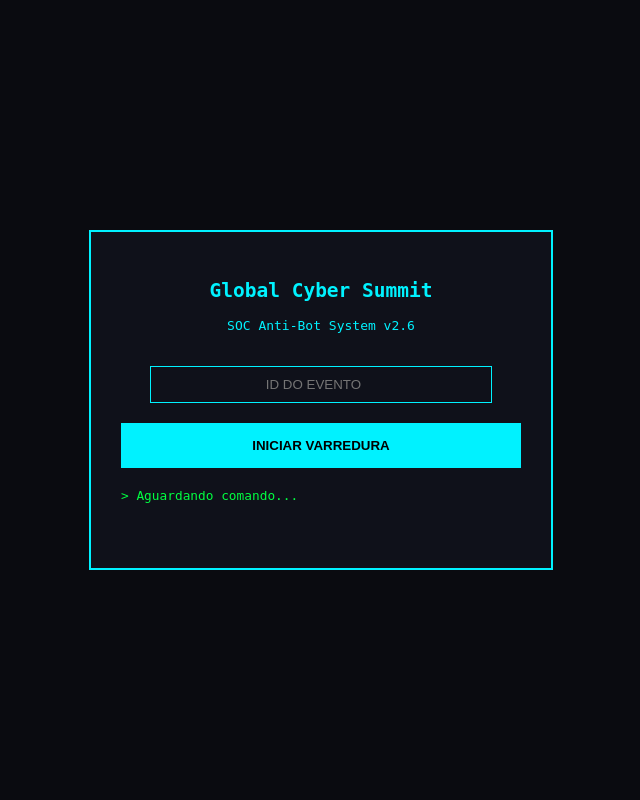
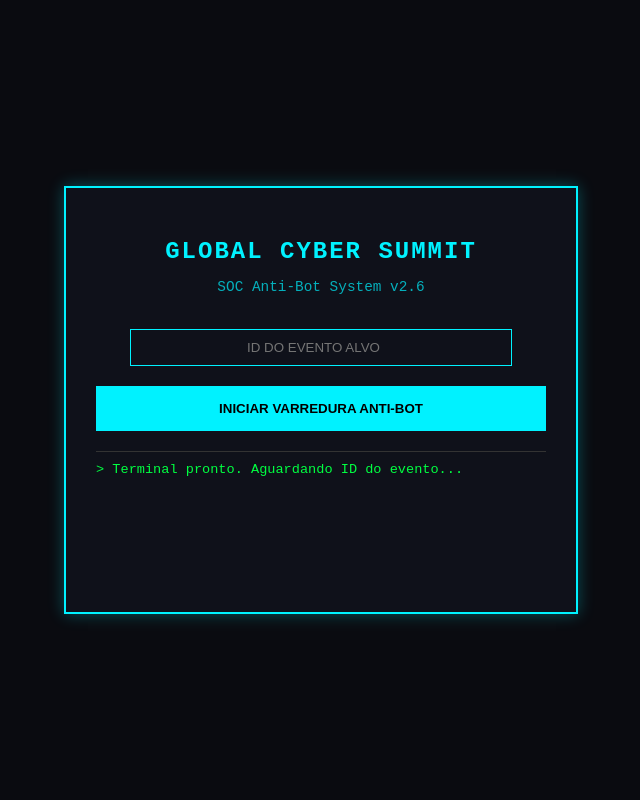
Before and after one commit to GeovanneCP/CP2, a Flask app: page / in a window 1280 px wide. Shown: the whole page, without its empty margins (319-959 px from the left). Run offline with Flask 3, Linux system fonts and the light colour scheme.

Commit message:
alteração

```diff
--- a/app.py
+++ b/app.py
@@ -2,10 +2,12 @@ import os
 from flask import Flask, render_template, request, jsonify
 import oracledb
 
+
+
 app = Flask(__name__)
 
-
-DB_USER = os.getenv('DB_USER', 'seu_usuario_padrao')
+# Configurações de Ambiente
+DB_USER = os.getenv('DB_USER')
 DB_PASSWORD = os.getenv('DB_PASSWORD')
 DB_DSN = os.getenv('DB_DSN', 'localhost:1521/xe')
 
@@ -20,13 +22,15 @@ def varrer_bots():
 
     connection = None
     try:
-        # Conexão usando as variáveis de ambiente
         connection = oracledb.connect(
             user=DB_USER,
             password=DB_PASSWORD,
             dsn=DB_DSN
         )
         cursor = connection.cursor()
+
+        # Criamos uma variável no Python para receber o valor do PL/SQL
+        v_total_removido = cursor.var(int)
 
         plsql_block = """
         DECLARE
@@ -60,14 +64,22 @@ def varrer_bots():
             CLOSE c_bots;
 
             COMMIT;
+
+            -- ATRIBUIÇÃO: Passa o valor do contador local para a bind variable do Python
+            :out_contagem := v_cont;
         END;
         """
 
-        cursor.execute(plsql_block)
+        # Executamos passando o parâmetro de saída
+        cursor.execute(plsql_block, out_contagem=v_total_removido)
+
+        # Pegamos o valor final da variável
+        total = v_total_removido.getvalue()
 
         return jsonify({
             "status": "success",
-            "message": f"Varredura concluída no evento {id_evento}!"
+            "message": f"Varredura concluída! {total} bot(s) detectado(s) e neutralizado(s) no sistema.",
+            "total": total
         })
 
     except oracledb.DatabaseError as e:
--- a/templates/index.html
+++ b/templates/index.html
@@ -5,37 +5,73 @@
     <title>SOC - Global Cyber Summit</title>
     <style>
         /* CSS para o visual Cyberpunk */
-        body { background: #0a0b10; color: #00f2ff; font-family: monospace; display: flex; justify-content: center; align-items: center; height: 100vh; margin: 0; }
-        .container { border: 2px solid #00f2ff; padding: 30px; background: rgba(16, 18, 27, 0.9); width: 400px; text-align: center; position: relative; }
-        input { width: 80%; padding: 10px; margin: 20px 0; background: transparent; border: 1px solid #00f2ff; color: #00f2ff; text-align: center; }
-        button { width: 100%; padding: 15px; background: #00f2ff; border: none; font-weight: bold; cursor: pointer; text-transform: uppercase; }
-        .scanner { display: none; height: 3px; background: #00f2ff; box-shadow: 0 0 10px #00f2ff; position: absolute; left: 0; width: 100%; animation: scan 2s infinite linear; }
+        body { background: #0a0b10; color: #00f2ff; font-family: 'Courier New', monospace; display: flex; justify-content: center; align-items: center; height: 100vh; margin: 0; }
+        .container { border: 2px solid #00f2ff; padding: 30px; background: rgba(16, 18, 27, 0.9); width: 450px; text-align: center; position: relative; box-shadow: 0 0 15px rgba(0, 242, 255, 0.3); }
+        h2 { text-transform: uppercase; letter-spacing: 2px; margin-bottom: 5px; }
+        input { width: 80%; padding: 10px; margin: 20px 0; background: transparent; border: 1px solid #00f2ff; color: #00f2ff; text-align: center; outline: none; }
+        button { width: 100%; padding: 15px; background: #00f2ff; border: none; font-weight: bold; cursor: pointer; text-transform: uppercase; transition: 0.3s; }
+        button:hover { background: #008c95; box-shadow: 0 0 20px #00f2ff; }
+
+        .scanner { display: none; height: 3px; background: #00f2ff; box-shadow: 0 0 10px #00f2ff; position: absolute; left: 0; width: 100%; animation: scan 2s infinite linear; z-index: 10; }
         @keyframes scan { 0% { top: 0; } 100% { top: 100%; } }
-        #log { margin-top: 20px; font-size: 0.8rem; color: #00ff41; text-align: left; min-height: 50px; }
+
+        /* Área de Log Melhorada */
+        #log {
+            margin-top: 20px;
+            font-size: 0.85rem;
+            color: #00ff41;
+            text-align: left;
+            height: 120px;
+            overflow-y: auto;
+            border-top: 1px solid #333;
+            padding-top: 10px;
+            scrollbar-width: thin;
+            scrollbar-color: #00f2ff #0a0b10;
+        }
+        .log-entry { margin-bottom: 5px; }
+        .success-text { color: #00f2ff; font-weight: bold; }
     </style>
 </head>
 <body>
     <div class="container">
         <div id="scanner" class="scanner"></div>
         <h2>Global Cyber Summit</h2>
-        <p>SOC Anti-Bot System v2.6</p>
+        <p style="opacity: 0.7; font-size: 0.9rem;">SOC Anti-Bot System v2.6</p>
 
-        <input type="number" id="event_id" placeholder="ID DO EVENTO">
-        <button onclick="iniciarVarredura()">Iniciar Varredura</button>
+        <input type="number" id="event_id" placeholder="ID DO EVENTO ALVO">
+        <button id="btn_scan" onclick="iniciarVarredura()">Iniciar Varredura Anti-Bot</button>
 
-        <div id="log">> Aguardando comando...</div>
+        <div id="log">> Terminal pronto. Aguardando ID do evento...</div>
     </div>
 
     <script>
+        function adicionarLog(texto, classe = "") {
+            const log = document.getElementById('log');
+            const data = new Date().toLocaleTimeString();
+            const novaEntrada = `<div class="log-entry ${classe}">[${data}] ${texto}</div>`;
+            log.innerHTML += novaEntrada;
+            log.scrollTop = log.scrollHeight; // Scroll automático para o final
+        }
+
         async function iniciarVarredura() {
             const eventId = document.getElementById('event_id').value;
             const log = document.getElementById('log');
             const scanner = document.getElementById('scanner');
+            const btn = document.getElementById('btn_scan');
 
-            if(!eventId) return alert("Insira o ID do Evento!");
+            if(!eventId) return alert("Por favor, insira o ID do Evento!");
 
+            // Interface em modo de processamento
             scanner.style.display = 'block';
-            log.innerHTML = "> Iniciando protocolos...";
+            btn.disabled = true;
+            btn.style.opacity = '0.5';
+            log.innerHTML = ""; // Limpa logs anteriores
+
+            adicionarLog(`Iniciando conexão com Banco de Dados Oracle...`);
+
+            // Simula passos visuais antes da resposta do servidor
+            await new Promise(r => setTimeout(r, 800));
+            adicionarLog(`Executando Bloco Anônimo PL/SQL (Cursor Explícito)...`);
 
             try {
                 const response = await fetch('/varrer', {
@@ -45,11 +81,24 @@
                 });
 
                 const data = await response.json();
-                log.innerHTML = `> ${data.message}`;
+
+                await new Promise(r => setTimeout(r, 600));
+
+                if (data.status === "success") {
+                    adicionarLog(`Lógica de negócio processada com sucesso.`);
+                    adicionarLog(`Inscrições PENDING analisadas no evento ${eventId}.`);
+                    adicionarLog(`RESULTADO: ${data.message}`, "success-text");
+                } else {
+                    adicionarLog(`ERRO: ${data.message}`, "log-entry");
+                }
+
             } catch (err) {
-                log.innerHTML = "> ERRO: Verifique se o app.py está rodando!";
+                adicionarLog(`FALHA CRÍTICA: Não foi possível conectar ao servidor Flask.`, "log-entry");
             } finally {
                 scanner.style.display = 'none';
+                btn.disabled = false;
+                btn.style.opacity = '1';
+                adicionarLog(`> Protocolo encerrado.`);
             }
         }
     </script>
```
